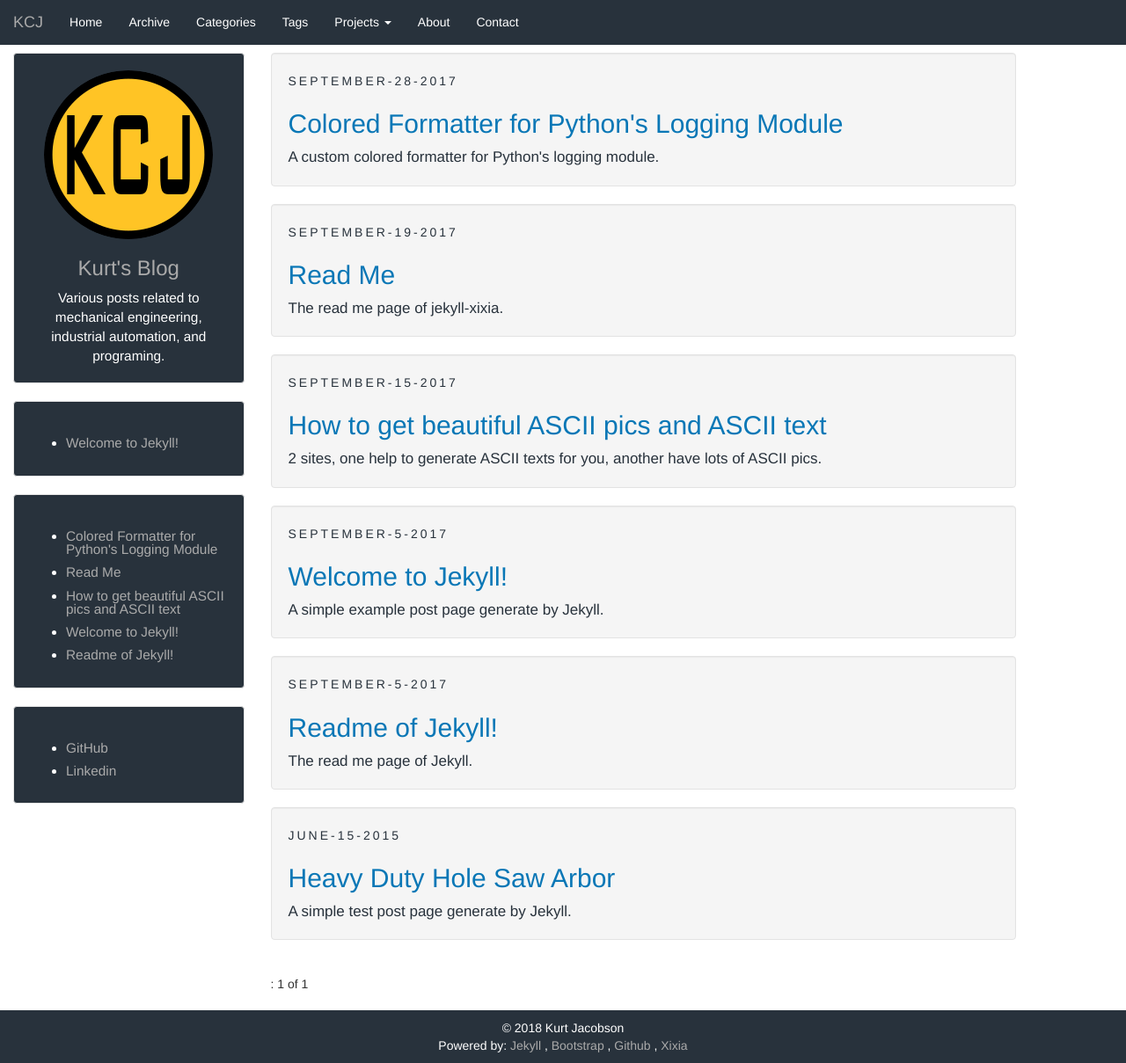
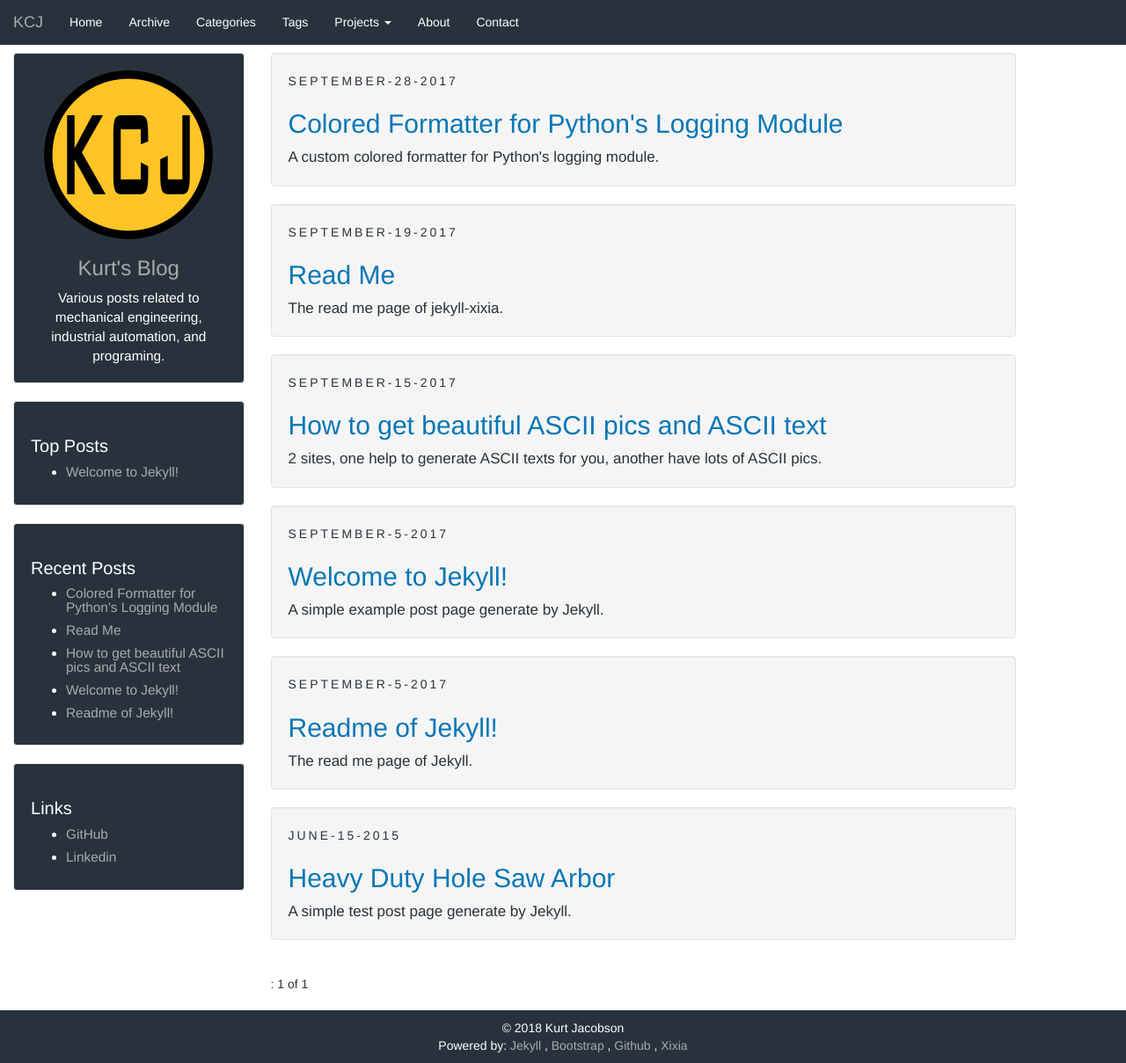
Before and after one commit to KurtJacobson/kcjengr.com, a Jekyll site: the page built from index.html, in a window 1280 px wide and 1209 px high. Shown: the whole window at 88% size. Built offline with Jekyll 4.4.1, drawn with Linux system fonts in a browser that asks for light colours; the list of posts is cut into pages by our own code.

Commit message:
fix missing removal of translations

```diff
--- a/_includes/links-list.html
+++ b/_includes/links-list.html
@@ -1,5 +1,4 @@
-{% assign trans = site.data.values[site.lan] %}
-<h1>{{ trans.links }}</h1>
+<h1>Links</h1>
 <ul>
   <!-- <li><a href="#">One</a></li>
   <li><a href="#">Two</a></li>
--- a/_includes/sidebar.html
+++ b/_includes/sidebar.html
@@ -1,4 +1,3 @@
-{% assign trans = site.data.values[site.lan] %}
 <div class="sidebar well">
     <header class="sidebar-header" role="banner">
         <a href="{{ site.baseurl }}/">
@@ -15,7 +14,7 @@
 
 {% if site.data.tops.size > 0 %}
 <div class="sidebar well">
-    <h1>{{ trans.top_posts }}</h1>
+    <h1>Top Posts</h1>
     <ul>
         {% for top in site.data.tops %}
             {% for post in site.posts %}
@@ -29,7 +28,7 @@
 {% endif %}
 
 <div class="sidebar well">
-    <h1>{{ trans.recent_posts }}</h1>
+    <h1>Recent Posts</h1>
     <ul>
         {% for post in site.posts limit:5 %}
           <li><a href="{{ site.baseurl}}{{ post.url }}">{{ post.title }}</a></li>
```
